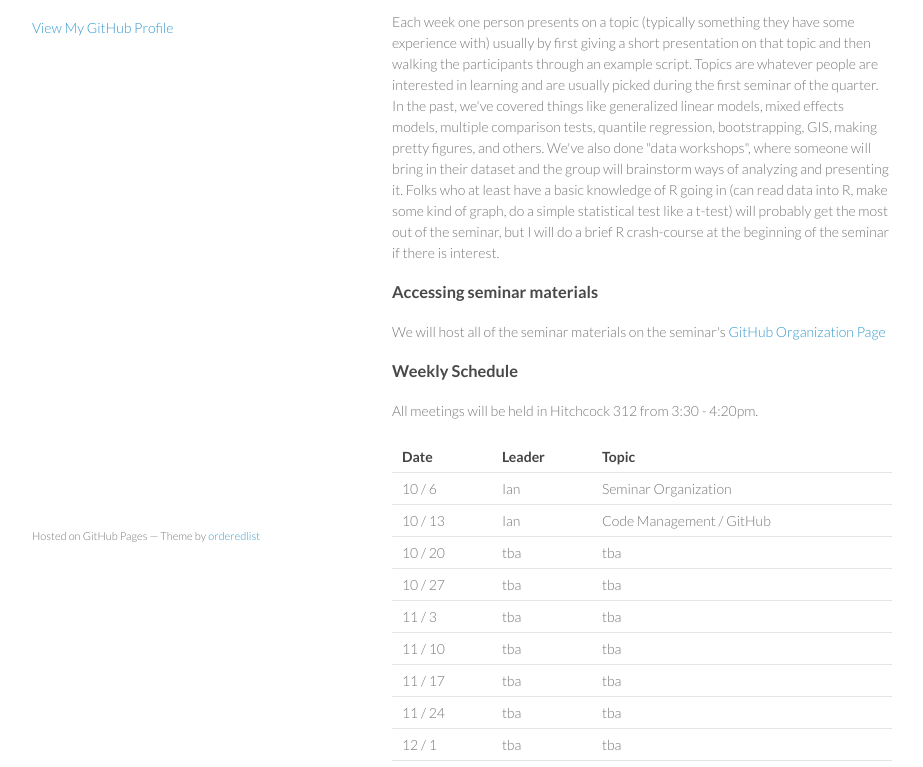
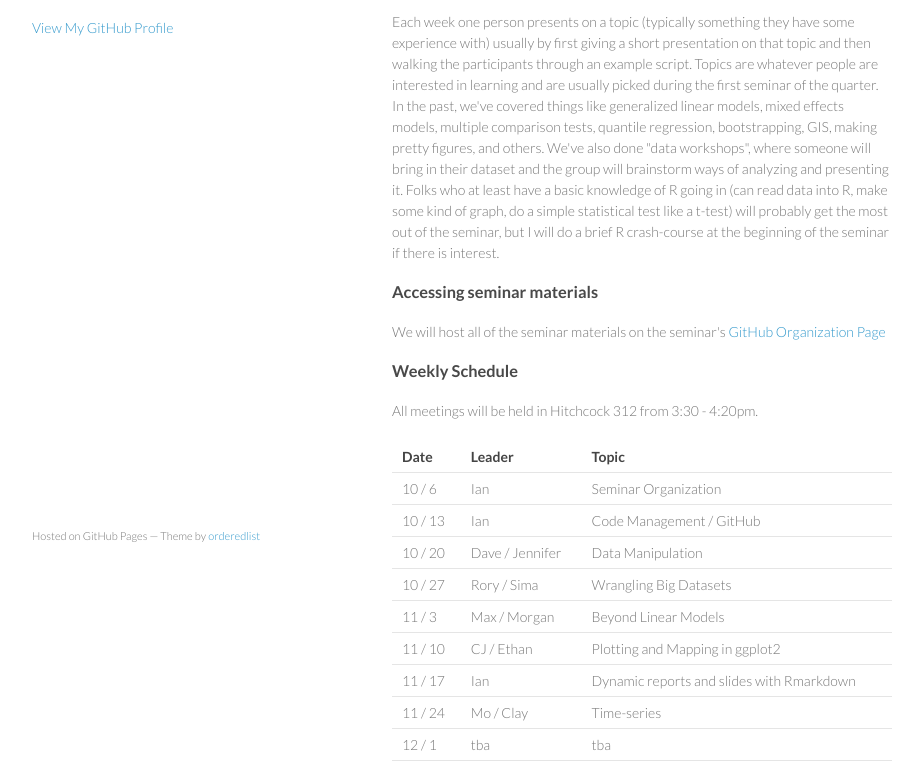
Before and after one commit to UW-RSeminar-Fall2015/UW-RSeminar-Fall2015.github.io, a plain HTML site: page index.html in a window 1280 px wide. Shown: the part 185-952 px from the top of the page, without its empty margins (178-1101 px from the left). Drawn offline with Linux system fonts and the light colour scheme.

Commit message:
Replace master branch with page content via GitHub

```diff
--- a/index.html
+++ b/index.html
@@ -64,33 +64,33 @@
 </tr>
 <tr>
 <td>10 / 20</td>
-<td>tba</td>
-<td>tba</td>
+<td>Dave / Jennifer</td>
+<td>Data Manipulation</td>
 </tr>
 <tr>
 <td>10 / 27</td>
-<td>tba</td>
-<td>tba</td>
+<td>Rory / Sima</td>
+<td>Wrangling Big Datasets</td>
 </tr>
 <tr>
 <td>11 / 3</td>
-<td>tba</td>
-<td>tba</td>
+<td>Max / Morgan</td>
+<td>Beyond Linear Models</td>
 </tr>
 <tr>
 <td>11 / 10</td>
-<td>tba</td>
-<td>tba</td>
+<td>CJ / Ethan</td>
+<td>Plotting and Mapping in ggplot2</td>
 </tr>
 <tr>
 <td>11 / 17</td>
-<td>tba</td>
-<td>tba</td>
+<td>Ian</td>
+<td>Dynamic reports and slides with Rmarkdown</td>
 </tr>
 <tr>
 <td>11 / 24</td>
-<td>tba</td>
-<td>tba</td>
+<td>Mo / Clay</td>
+<td>Time-series</td>
 </tr>
 <tr>
 <td>12 / 1</td>
```
Also changed, not shown: params.json (+1 -1 lines).
